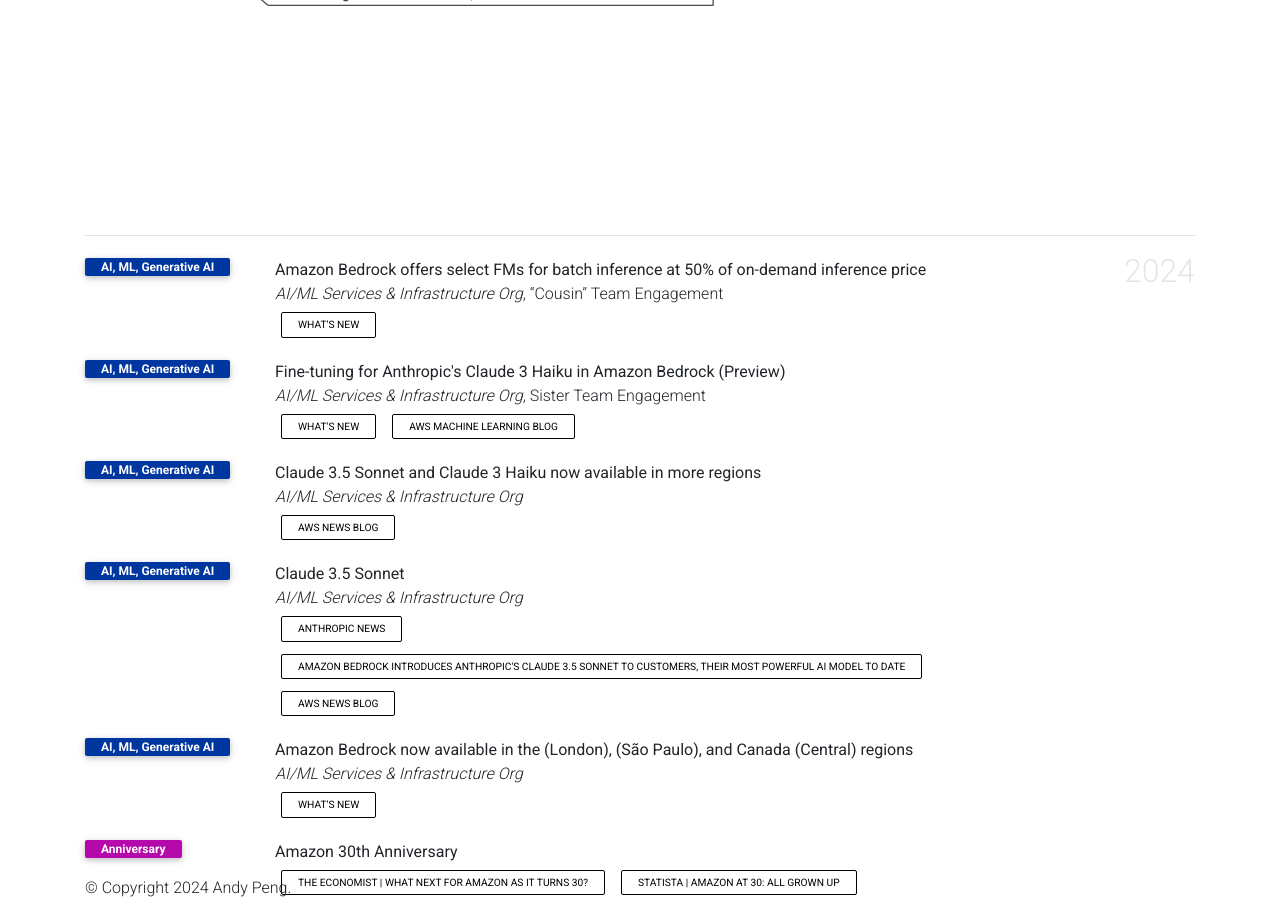
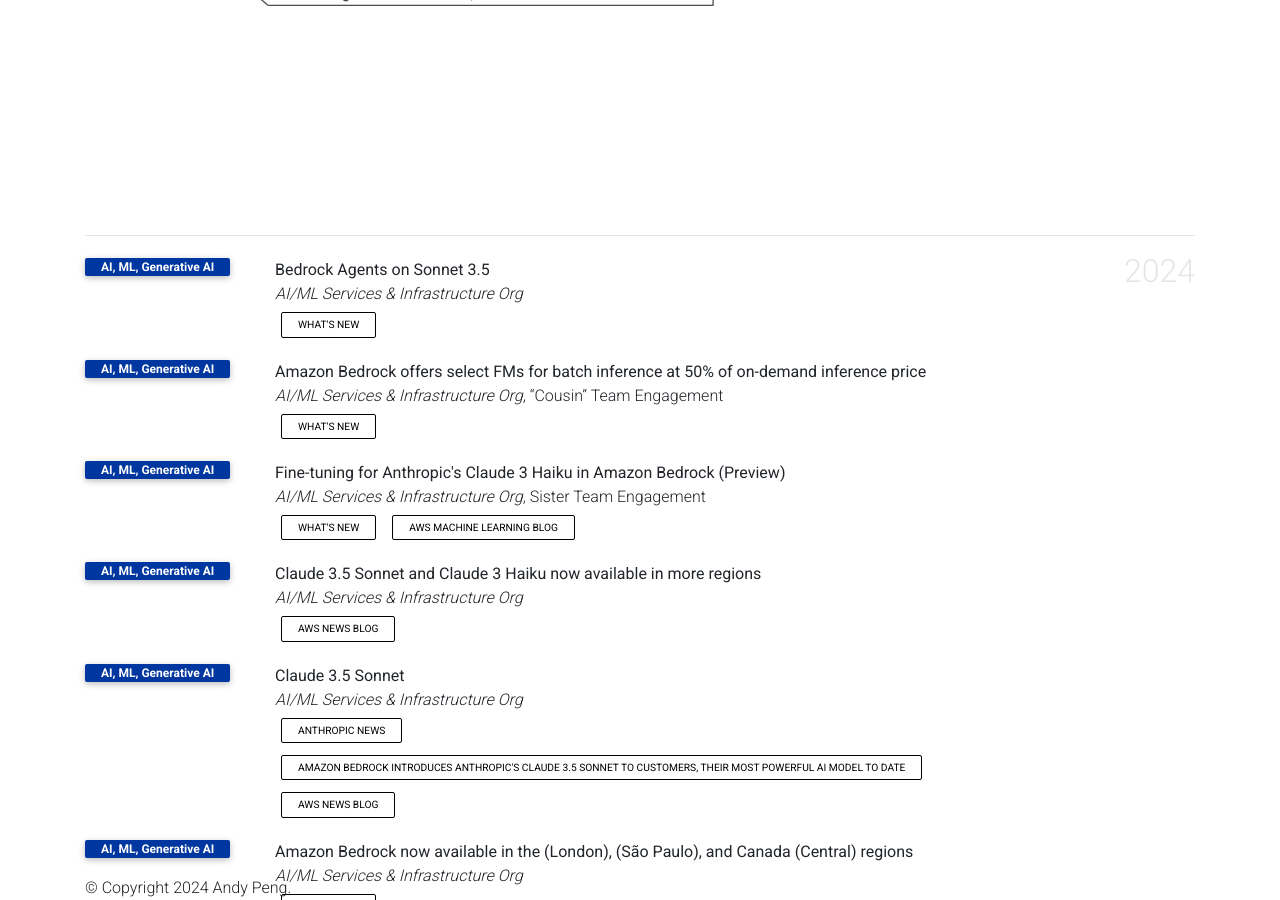
Before and after one commit to gfw001/gfw001.github.io, a Jekyll site: the page products.html, which Jekyll copies as it is, in a window 1280 px wide and 900 px high, scrolled down 989 px. Built offline with Jekyll 4.4.1, drawn with Linux system fonts in a browser that asks for light colours; comment, search, counter and statistics services are not loaded; a style sheet for code colours, icons or effects is not loaded.

Commit message:
Update products.html

```diff
--- a/products.html
+++ b/products.html
@@ -212,6 +212,21 @@
       <div class="publications">
       <h2 class="year">2024</h2>
       <ol class="bibliography">
+         <li>
+            <div class="row">
+               <div class="col-sm-2 abbr"><abbr class="badge">AI, ML, Generative AI</abbr></div>
+               <div id="mao2023agent" class="col-sm-8">
+                  <div class="title">Bedrock Agents on Sonnet 3.5</div>
+                  <div class="periodical"> <em>AI/ML Services & Infrastructure Org</em> </div>
+                  <div class="links">
+                     <a href="https://aws.amazon.com/about-aws/whats-new/2024/09/bedrock-agents-sonnet-3-5/" class="btn btn-sm z-depth-0" role="button" rel="noopener noreferrer" target="_blank">What's New</a>
+                  </div>
+                  <div class="badges">
+                     <span class="altmetric-embed" data-hide-no-mentions="true" data-hide-less-than="15" data-badge-type="2" data-badge-popover="right"></span> <span class="__dimensions_badge_embed__" data-pmid="" data-hide-zero-citations="true" data-style="small_rectangle" data-legend="hover-right" style="margin-bottom: 3px;"></span>
+                  </div>
+               </div>
+            </div>
+         </li>
          <li>
             <div class="row">
                <div class="col-sm-2 abbr"><abbr class="badge">AI, ML, Generative AI</abbr></div>
```
